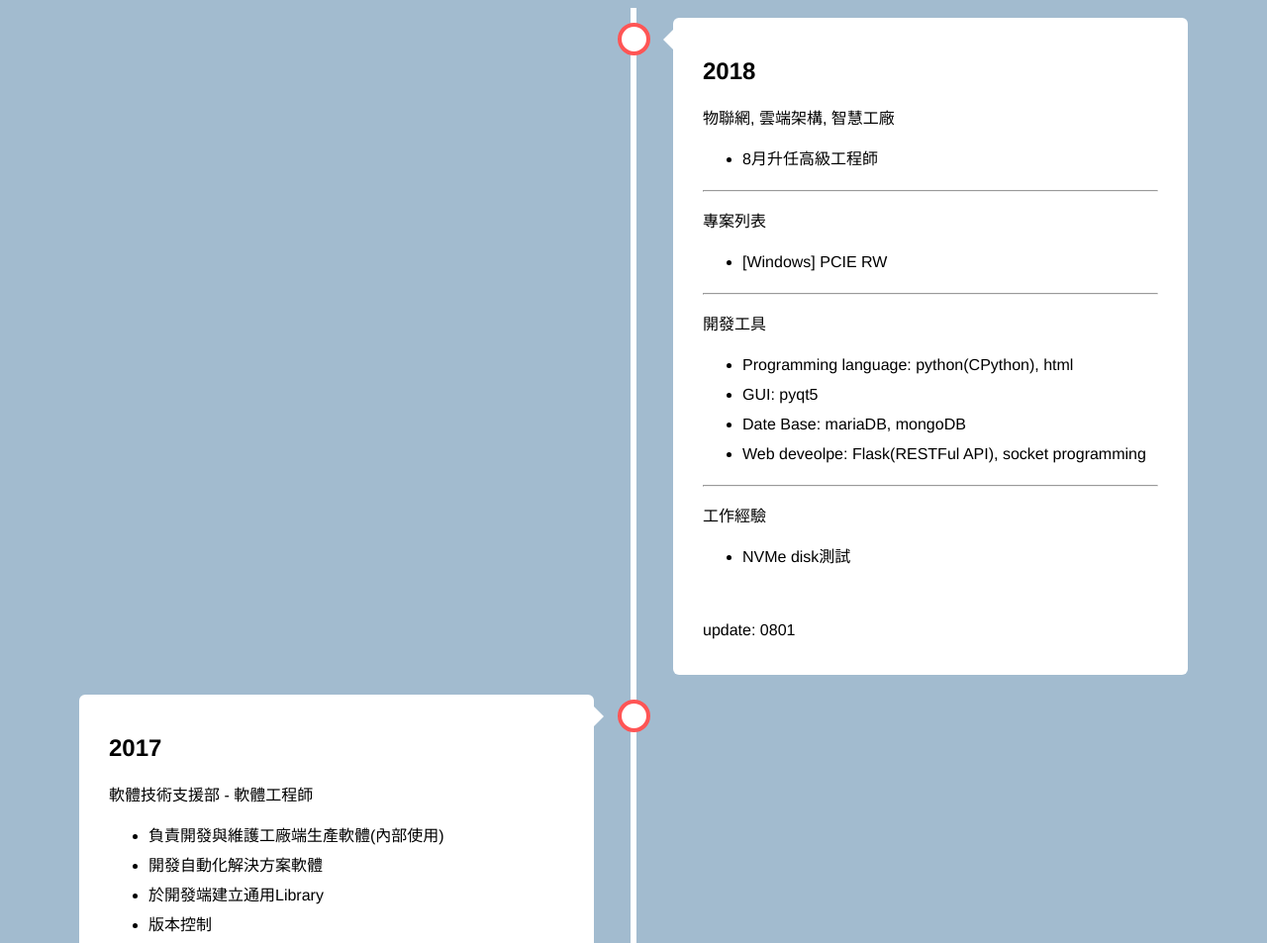
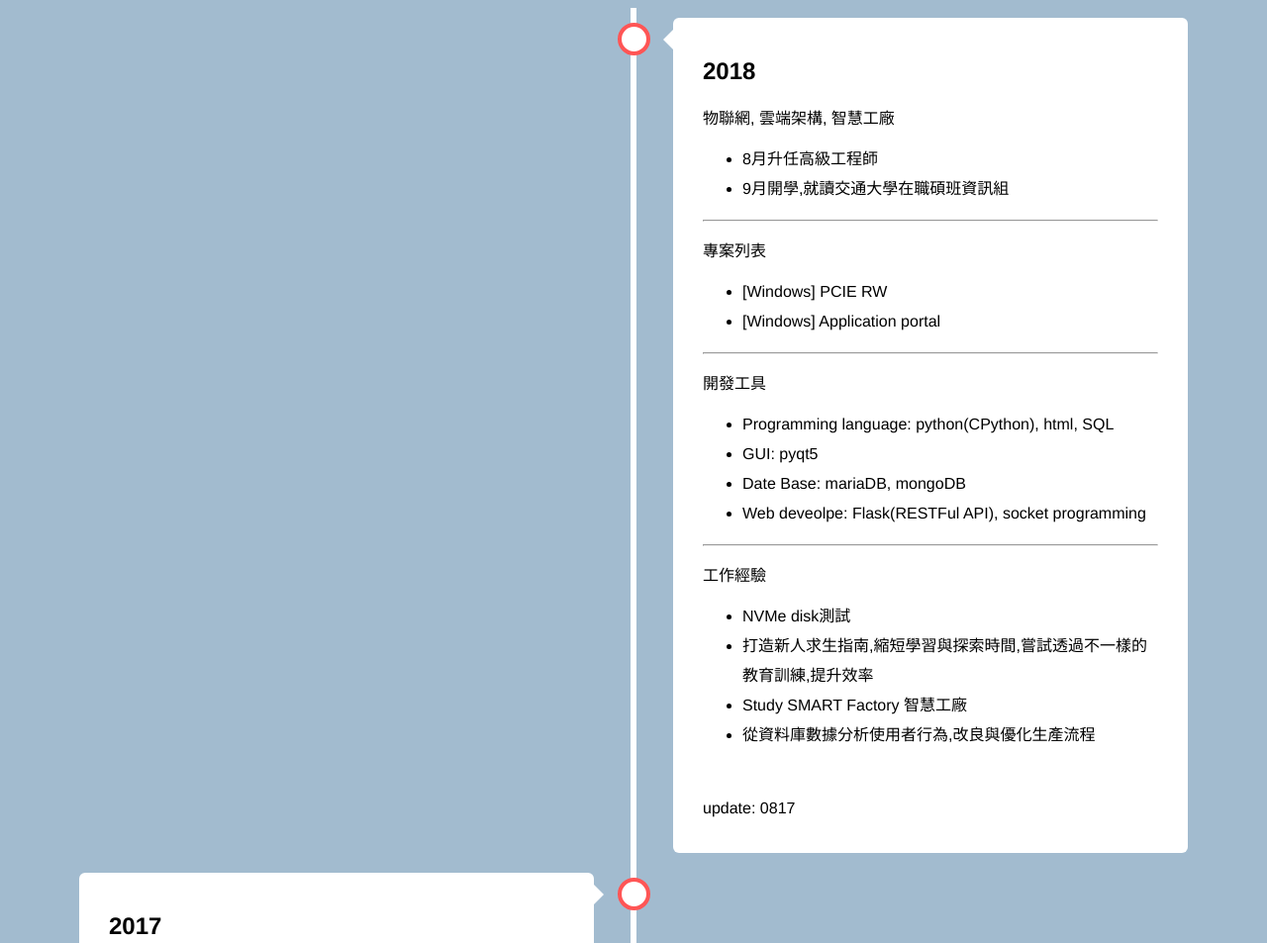
Before and after one commit to Shaing/ahtimeline, a plain HTML site: page index.html in a window 1280 px wide. Shown: the top 953 px of the page at 99% size. Drawn offline with Linux system fonts and the light colour scheme.

Commit message:
update 0817

```diff
--- a/index.html
+++ b/index.html
@@ -151,16 +151,18 @@ li {
 		  <p>物聯網, 雲端架構, 智慧工廠</p>
 		  <ul>
 			  <li>8月升任高級工程師</li>
+				<li>9月開學,就讀交通大學在職碩班資訊組</li>
 		  </ul>
 		<hr>
 		  <p>專案列表</p>
 		  <ul>
 				<li>[Windows] PCIE RW</li>
+				<li>[Windows] Application portal</li>
 		  </ul>
 		<hr>
 		  <p>開發工具</p>
 		  <ul>
-			  <li>Programming language: python(CPython), html</li>
+			  <li>Programming language: python(CPython), html, SQL</li>
 			  <li>GUI: pyqt5</li>
 			  <li>Date Base: mariaDB, mongoDB</li>
 			  <li>Web deveolpe: Flask(RESTFul API), socket programming</li>
@@ -169,9 +171,12 @@ li {
 		  <p>工作經驗</p>
 		  <ul>
 				<li>NVMe disk測試</li>
+				<li>打造新人求生指南,縮短學習與探索時間,嘗試透過不一樣的教育訓練,提升效率</li>
+				<li>Study SMART Factory 智慧工廠</li>
+				<li>從資料庫數據分析使用者行為,改良與優化生產流程</li>
 			</ul>
 		<br>
-		<p>update: 0801</p>
+		<p>update: 0817</p>
 		</div>
   </div>
   <div class="container left">
```
